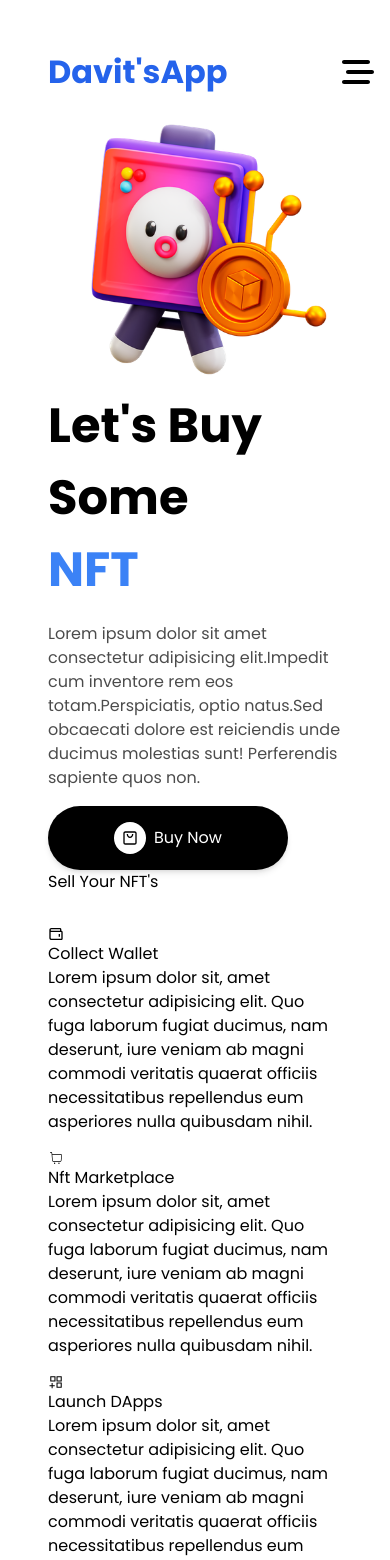
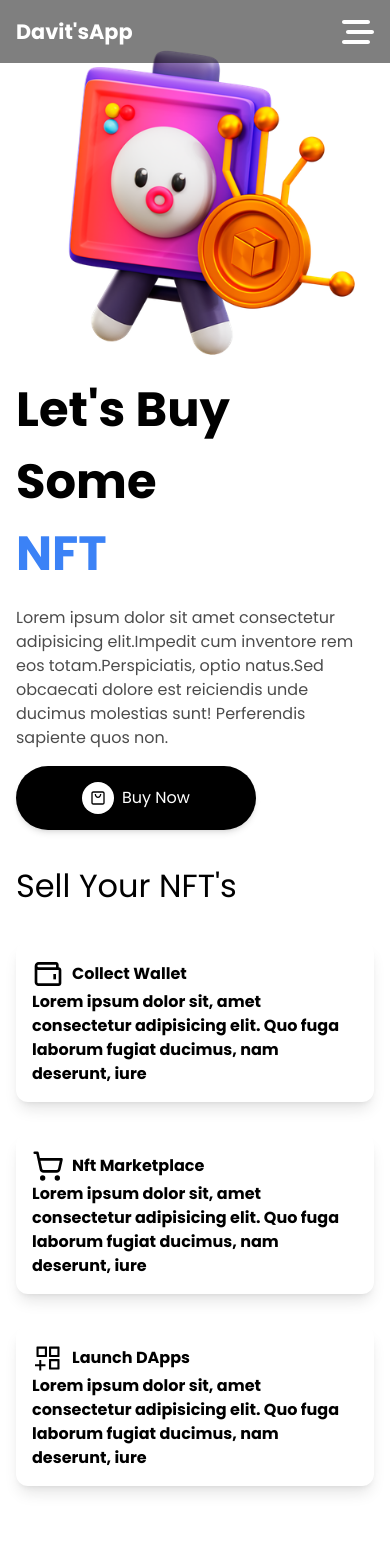
Before and after one commit to davita101/Project-V1, a React (Vite) app: page / in a window 390 px wide. Shown: the top 1560 px of the page. Built offline with nearby package versions, Linux system fonts and the light colour scheme.

Commit message:
Fix: navlinks, hero

```diff
--- a/src/components/Card.jsx
+++ b/src/components/Card.jsx
@@ -1,14 +1,16 @@
-import React from 'react'
-import { infoText } from './constants'
+import React, { useState } from 'react'
 import IconRenderer from './IconRenderer'
 function Card(props) {
+    const [over, setOver] = useState(true)
     return (
-        <div>
-            <dir>
-                <IconRenderer icon={props.icon} />
-                <h2>{props.heading}</h2>
+        <div onMouseOver={() => setOver(true)} onMouseLeave={() => setOver(false)} className='bg-white transition-all shadow-lg cursor-pointer p-[1rem] rounded-xl
+        hover:bg-black hover:text-white
+        hover:translate-y-[-1rem] '>
+            <dir className='flex items-center gap-[.5rem]'>
+                <IconRenderer icon={props.icon} class={`${props.class}`} />
+                <h2 className='text-[1em] font-bold '>{props.heading}</h2>
             </dir>
-            <h2>{props.paragraph}</h2>
+            <p className={`max-w-[25rem] ${!over ? 'opacity-[.7]' : 'opacity-1'} text-[1em] font-bold`}>{props.paragraph}</p>
         </div>
     )
 }
--- a/src/components/IconRenderer.jsx
+++ b/src/components/IconRenderer.jsx
@@ -3,7 +3,7 @@ import React from 'react'
 function IconRenderer(props) {
     const Icon = props.icon
     return (
-        <div>
+        <div className={`${props.class}`}>
             <Icon />
         </div>
     )
--- a/src/components/Info.jsx
+++ b/src/components/Info.jsx
@@ -6,13 +6,17 @@ import { infoText } from './constants'
 
 function Info() {
     return (
-        <div className='grid gap-[2rem]'>
-            <h2>Sell Your NFT's</h2>
-            <div className='flex gap-[1rem] flex-wrap'>
-                {infoText.map((item, index) => (
-                    <Card heading={item.heading} paragraph={item.paragraph} icon={item.icon} />
-                ))}
+        <div className='flex justify-between md:flex-row  flex-col-reverse items-center'>
+            <div className='flex flex-col gap-[2rem] md:max-w-full max-w-[31rem] '>
+
+                <h2 className='text-[2em] font-bold:'>Sell Your NFT's</h2>
+                <div className='flex gap-[2rem] flex-wrap items-center justify-center'>
+                    {infoText.map((item, index) => (
+                        <Card heading={item.heading} class={'text-[2rem]'} paragraph={item.paragraph} icon={item.icon} />
+                    ))}
+                </div>
             </div>
+
         </div>
     )
 }
--- a/src/components/Navbar.jsx
+++ b/src/components/Navbar.jsx
@@ -4,10 +4,12 @@ import { FaBarsStaggered } from 'react-icons/fa6'
 import { IoClose } from 'react-icons/io5'
 function Navbar() {
     const [click, setClick] = useState(false)
+    const [clickActive, setClickActive] = useState(0)
     const handelClick = () => setClick(!click)
+
     return (
-        <div className='flex justify-between w-full items-center'>
-            <span className=' text-blue-600 font-bold text-[2em] cursor-pointer'>Davit'sApp</span>
+        <div className='flex justify-between top-0 py-[1rem] md:bg-inherit nav--bg sm:px-[0] px-[1rem] w-full items-center md:sticky fixed left-0 z-[99]'>
+            <span className=' md:text-black text-white font-bold sm:text-[2em] text-[1.3em] cursor-pointer'>Davit'sApp</span>
             {/* DESKTOP */}
             <ul className='md:flex hidden gap-[1rem] '>
                 {navLinks.map((item, index) => (
@@ -19,24 +21,24 @@ function Navbar() {
                 <span className='hover:bg-black hover:text-white transition-all py-[.5rem] px-[.5rem] rounded-[.3rem] cursor-pointer'>Login in</span>
             </div>
             {/* MOBILE */}
-            <div onClick={handelClick} className='md:hidden flex absolute z-[999] text-[2rem] right-[1rem] cursor-pointer'>
-                {click ? <FaBarsStaggered className=' absolute opacity-[0] transition-all' /> : <FaBarsStaggered className='absolute opacity-[1] transition-all' />}
+            <div onClick={handelClick} className='md:hidden flex absolute z-[1] text-[2rem] right-[1rem] cursor-pointer'>
+                {click ? <FaBarsStaggered className='  absolute opacity-[0] transition-all' /> : <FaBarsStaggered className='absolute opacity-[1] transition-all text-white' />}
                 {click ? <IoClose className=' text-white text-[3rem] opacity-[1] transition-all' /> : <IoClose className='opacity-[0]    transition-all' />}
             </div>
 
-            {<div className={`${!click ? 'translate-x-[500px]' : 'translate-x-0'} shadow-indigo-500/50 transition-all ease-in flex md:hidden relative `}>
+            {<div className={`${!click ? 'translate-x-[500px]' : 'translate-x-0'} shadow-indigo-500/50 top-[3   rem] transition-all ease-in flex md:hidden relative `}>
                 {/* BLUE BAR */}
                 <div className='rounded-[.5rem]  absolute bg-blue-600 w-[250px] h-[360px] top-[-2rem] right-[-3rem]' />
                 {/* NAVLINKS */}
                 <ul className='flex flex-col absolute right-[2rem] text-center top-[1rem]'>
                     {navLinks.map((item, index) => (
-                        <li key={index} className='relative hover:bg-[#fff] hover:text-[black] right-[-6.3rem] w-[18rem] h-[3rem] px-[1rem]  text-[1.2em] hover:shadow-lg hover:text-[1.5em] hover:px-[.5rem] hover:text-[#ffff] ease-in cursor-pointer transition-all flex items-center justify-center '>{item.label}</li>
+                        <li onClick={() => setClickActive(index)} key={index} className={`relative hover:bg-[#fff] hover:text-[black] hover:right-[-5.3rem] right-[-5.3rem] hover:w-[18rem] w-[18rem] h-[3rem] px-[1rem]  text-[1.2em] hover:shadow-lg hover:text-[1.5em] hover:px-[.5rem] hover:text-[#ffff] ease-in cursor-pointer transition-all flex items-center justify-center ${clickActive == index && 'active hover:bg-black hover:text-white'} `}>{item.label}</li>
                     ))}
                 </ul>
                 {/* BUTTONS */}
-                <div className='flex gap-[1rem] items-center flex-col-reverse absolute right-[.5rem] top-[14rem]'>
-                    <button className='bg-black transition-all ease-in hover:bg-transparent hover:border-2 text-white p-2 w-[8rem] rounded-[.3rem]'>Get Started</button>
-                    <span className='border-2 w-[8rem]  text-center rounded-[.3rem] text-[#fff] cursor-pointer p-[.2rem]  hover:border-0 hover:bg-black hover:p-[.32rem] hover:w-[100%] transition-all' >Login in</span>
+                <div className='flex gap-[1rem] items-center flex-col-reverse absolute right-[1.5rem] top-[14rem]'>
+                    <button className='bg-black transition-all ease-in hover:bg-transparent hover:border-2 text-white p-2 w-[8rem] rounded-[.3rem] hover:shadow-lg hover:translate-y-[-.5rem]   '>Get Started</button>
+                    <span className='border-2 w-[8rem]  text-center rounded-[.3rem] text-[#fff] cursor-pointer p-[.2rem]  hover:border-0 hover:bg-black hover:p-[.32rem] hover:w-[100%] hover:translate-y-[-.5rem] transition-all hover:shadow-lg' >Login in</span>
                 </div>
             </div>}
         </div>
--- a/src/components/constants/index.js
+++ b/src/components/constants/index.js
@@ -1,6 +1,6 @@
 import { BiWallet } from 'react-icons/bi'
-import { CiShoppingCart } from 'react-icons/ci'
 import { AiOutlineAppstoreAdd } from 'react-icons/ai'
+import { LuShoppingCart } from 'react-icons/lu'
 
 export const navLinks = [
     { label: "Home", route: '/' },
@@ -20,16 +20,16 @@ export const infoText = [
     {
         icon: BiWallet,
         heading: "Collect Wallet",
-        paragraph: "Lorem ipsum dolor sit, amet consectetur adipisicing elit. Quo fuga laborum fugiat ducimus, nam deserunt, iure veniam ab magni commodi veritatis quaerat officiis necessitatibus repellendus eum asperiores nulla quibusdam nihil."
+        paragraph: "Lorem ipsum dolor sit, amet consectetur adipisicing elit. Quo fuga laborum fugiat ducimus, nam deserunt, iure "
     },
     {
-        icon: CiShoppingCart,
+        icon: LuShoppingCart,
         heading: "Nft Marketplace",
-        paragraph: "Lorem ipsum dolor sit, amet consectetur adipisicing elit. Quo fuga laborum fugiat ducimus, nam deserunt, iure veniam ab magni commodi veritatis quaerat officiis necessitatibus repellendus eum asperiores nulla quibusdam nihil."
+        paragraph: "Lorem ipsum dolor sit, amet consectetur adipisicing elit. Quo fuga laborum fugiat ducimus, nam deserunt, iure "
     },
     {
         icon: AiOutlineAppstoreAdd,
         heading: "Launch DApps",
-        paragraph: "Lorem ipsum dolor sit, amet consectetur adipisicing elit. Quo fuga laborum fugiat ducimus, nam deserunt, iure veniam ab magni commodi veritatis quaerat officiis necessitatibus repellendus eum asperiores nulla quibusdam nihil."
+        paragraph: "Lorem ipsum dolor sit, amet consectetur adipisicing elit. Quo fuga laborum fugiat ducimus, nam deserunt, iure "
     }
 ]
--- a/src/index.css
+++ b/src/index.css
@@ -9,6 +9,9 @@
 html{
     scroll-behavior: smooth;
 }
+b0dy{
+    height: 100vh;
+}
 
 *{
     margin: 0;
@@ -17,8 +20,31 @@ html{
     list-style: none;
     font-family: "Poppins", sans-serif;
 }
+main{
+    display: flex;
+    flex-direction: column;
+    gap: 2rem;
+}
 .main-div{
     margin: 0 auto;
     overflow: hidden;
-    padding: 3rem;
+    padding: 1%;
 }
+.active {
+    background: black;
+    color: white;
+    width: 250px;
+    right: -7.3rem;
+    padding-right: 3rem;
+}
+@media (max-width: 500px) {
+    .main-div{
+        padding: 1rem;
+    }
+    .body{
+        height: 100%;
+    }
+}
+.nav--bg{
+    background: hsl(0, 0%, 0%, .5);
+}
```
